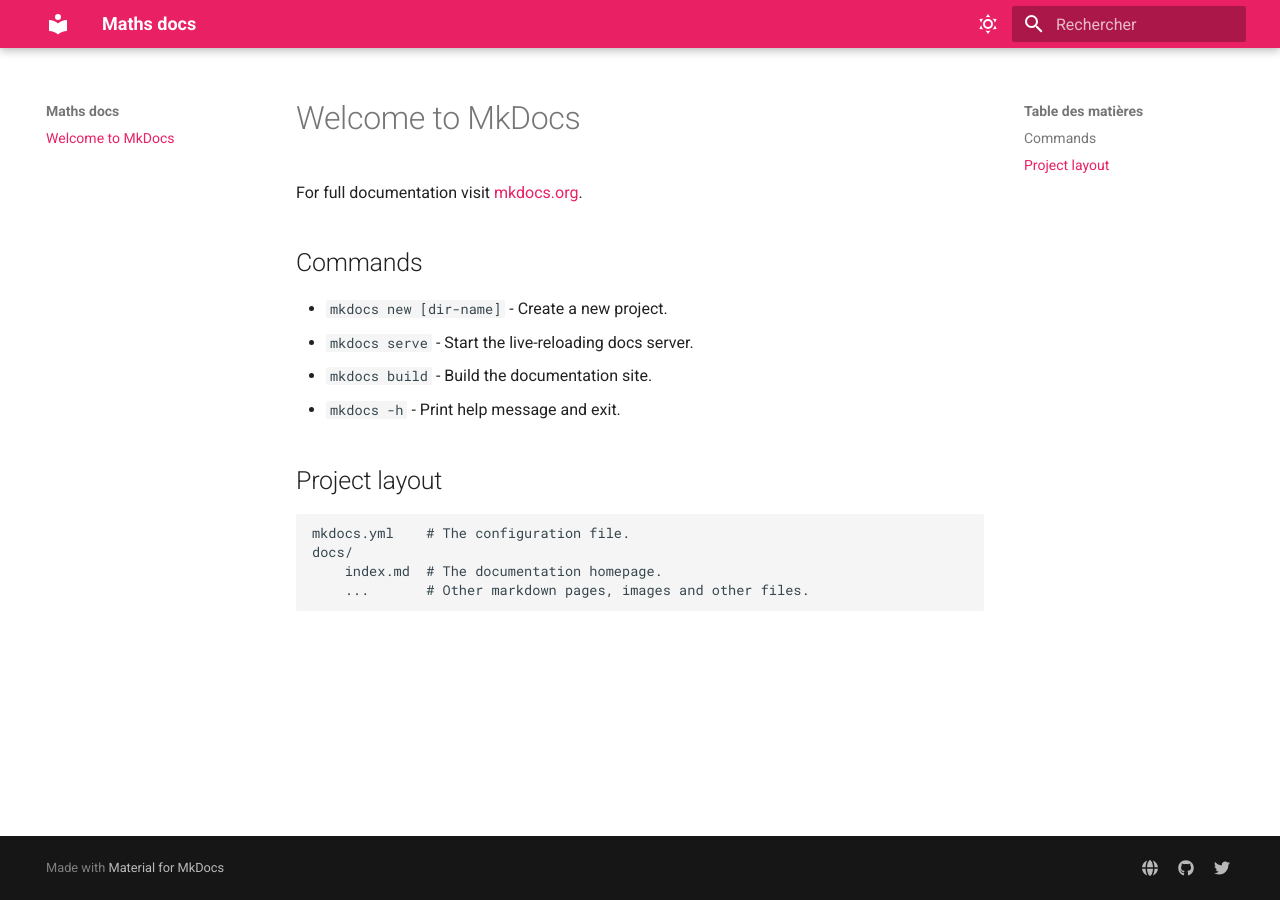
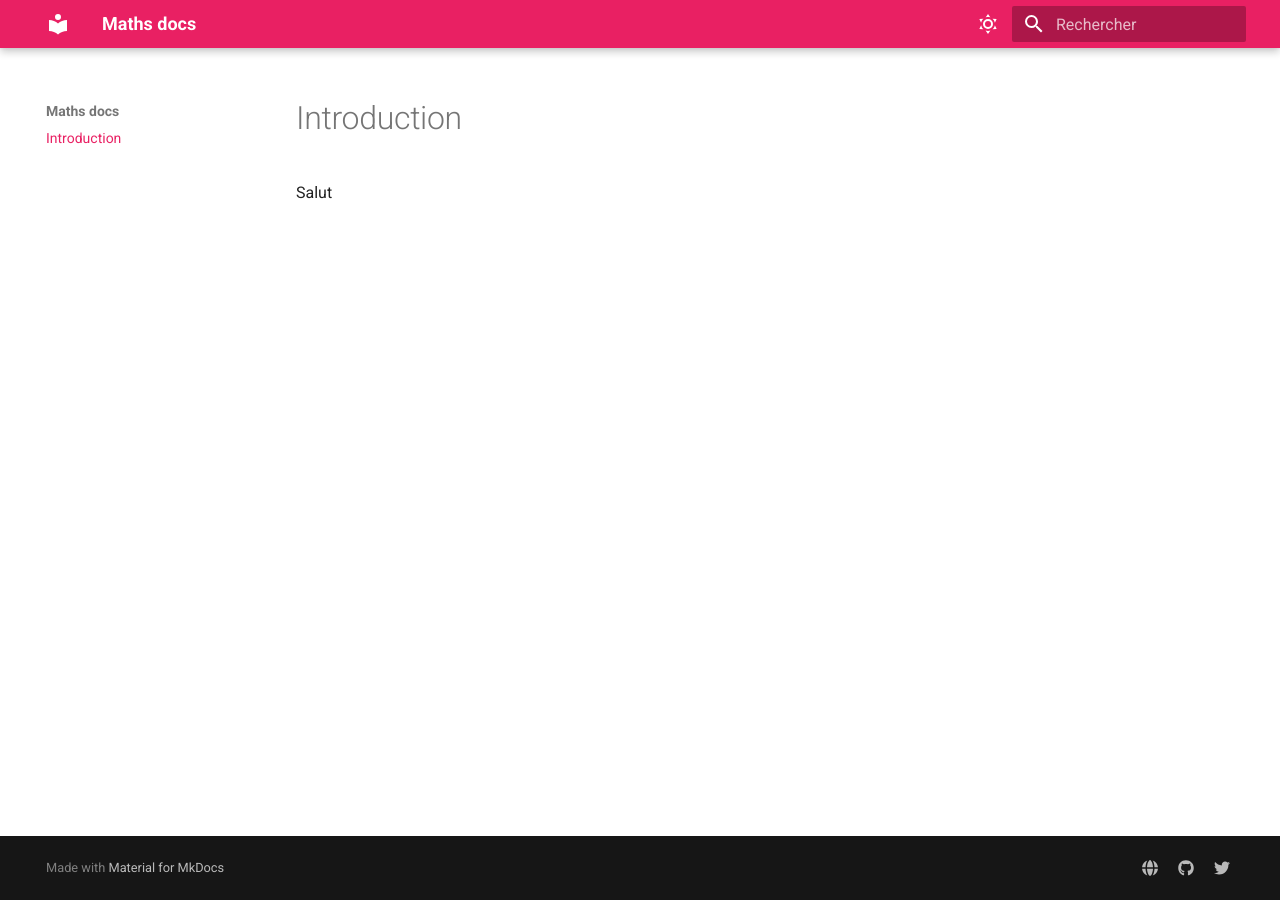
Before and after one commit to OxNinja/docs-maths, an MkDocs documentation site: the page built from docs/index.md, in a window 1280 px wide. Built offline with MkDocs 1.6.1 and Material for MkDocs 9.7.7, drawn with Linux system fonts in a browser that asks for light colours.

Commit message:
Mise à jour

```diff
--- a/docs/index.md
+++ b/docs/index.md
@@ -1,17 +1,3 @@
-# Welcome to MkDocs
+# Introduction
 
-For full documentation visit [mkdocs.org](https://www.mkdocs.org).
-
-## Commands
-
-* `mkdocs new [dir-name]` - Create a new project.
-* `mkdocs serve` - Start the live-reloading docs server.
-* `mkdocs build` - Build the documentation site.
-* `mkdocs -h` - Print help message and exit.
-
-## Project layout
-
-    mkdocs.yml    # The configuration file.
-    docs/
-        index.md  # The documentation homepage.
-        ...       # Other markdown pages, images and other files.
+Salut
```
